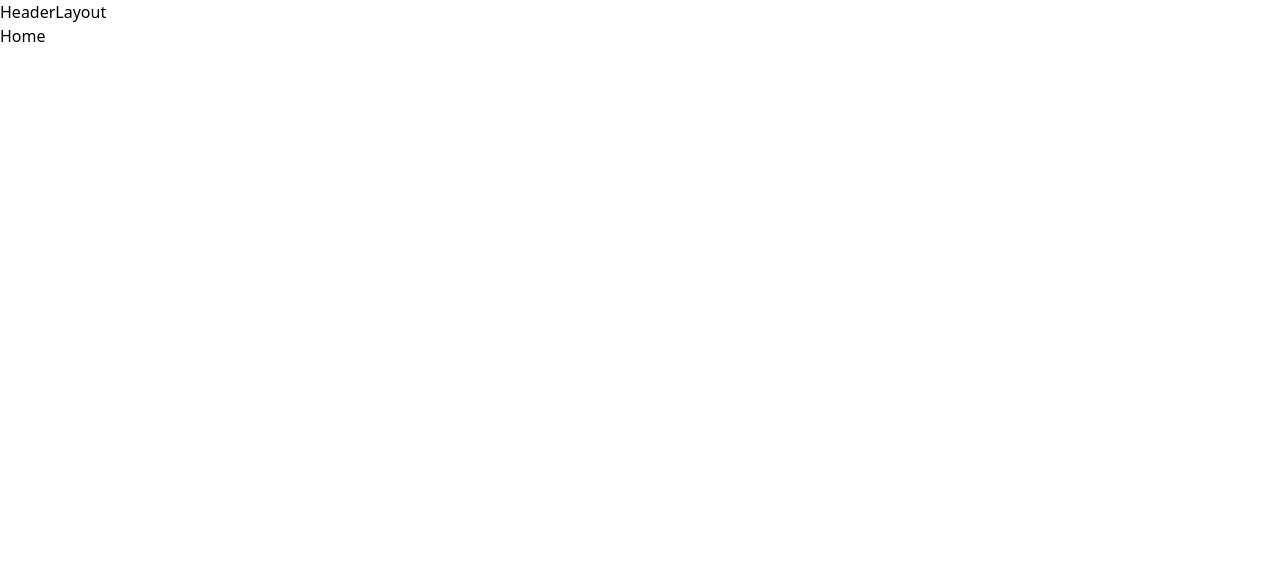
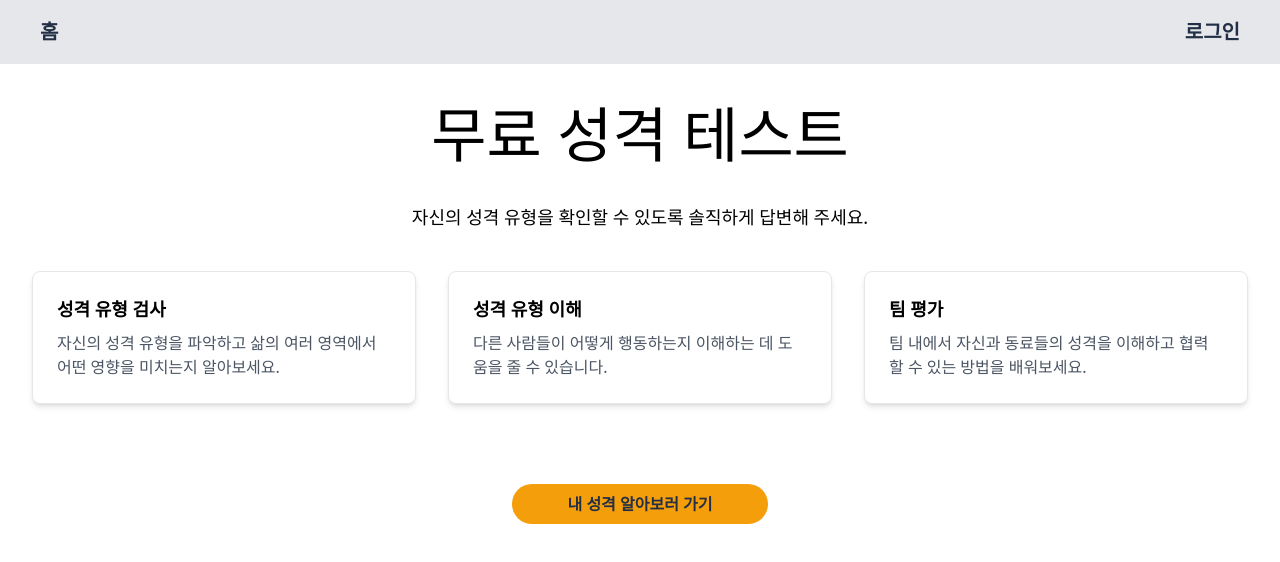
Before and after one commit to arendt9797/mbti-test, a React (Vite) app: page / in a window 1280 px wide. Shown: the top 562 px of the page. Built offline with nearby package versions, Linux system fonts and the light colour scheme.

Commit message:
feat: 홈페이지 구현

```diff
--- a/eslint.config.js
+++ b/eslint.config.js
@@ -33,6 +33,7 @@ export default [
         'warn',
         { allowConstantExport: true },
       ],
+      'react/prop-types': 'off',
     },
   },
 ]
--- a/src/components/HeaderLayout.jsx
+++ b/src/components/HeaderLayout.jsx
@@ -1,9 +1,13 @@
-import { Outlet } from 'react-router-dom';
+import { Link, Outlet } from 'react-router-dom';
+import ROUTER_URL from '../constants/routerURL';
 
 function HeaderLayout() {
   return (
     <>
-      <div>HeaderLayout</div>
+      <div className='bg-neutral h-16 flex justify-between items-center text-xl text-secondary font-bold px-10'>
+        <Link to={ROUTER_URL.HOME}>홈</Link>
+        <Link to={ROUTER_URL.SIGNIN}>로그인</Link>
+      </div>
       <Outlet />
     </>
   );
--- /dev/null
+++ b/src/components/HomeCard.jsx
@@ -0,0 +1,13 @@
+import Card from '../ui/Card'; // 🔹 공통 UI Card 가져오기
+
+function HomeCard({ title, description }) {
+  return (
+    <Card className="border border-gray-200 text-left">
+      {/* 기본 Card에 추가 스타일 적용 가능 */}
+      <h3 className="text-subTitle font-bold mb-2">{title}</h3>
+      <p className="text-gray-600">{description}</p>
+    </Card>
+  );
+}
+
+export default HomeCard;
--- /dev/null
+++ b/src/constants/routerURL.js
@@ -0,0 +1,10 @@
+const ROUTER_URL = {
+  HOME: '/',
+  PROFILE: '/profile',
+  TEST: '/test',
+  RESULTS: '/results',
+  SIGNIN: '/signin',
+  SIGNUP: '/signup',
+}
+
+export default ROUTER_URL
--- a/src/pages/Home.jsx
+++ b/src/pages/Home.jsx
@@ -1,5 +1,47 @@
-function Home() {
-    return <div>Home</div>;
-}
+import { Link } from 'react-router-dom';
+import ROUTER_URL from '../constants/routerURL.js';
+import HomeCard from '../components/HomeCard';
+
+const Home = () => {
+  const cardContents = [
+    {
+      title: '성격 유형 검사',
+      description:
+        '자신의 성격 유형을 파악하고 삶의 여러 영역에서 어떤 영향을 미치는지 알아보세요.',
+    },
+    {
+      title: '성격 유형 이해',
+      description:
+        '다른 사람들이 어떻게 행동하는지 이해하는 데 도움을 줄 수 있습니다.',
+    },
+    {
+      title: '팀 평가',
+      description:
+        '팀 내에서 자신과 동료들의 성격을 이해하고 협력할 수 있는 방법을 배워보세요.',
+    },
+  ];
+
+  return (
+    <div className="text-center">
+      <h1 className="text-6xl my-10">무료 성격 테스트</h1>
+      <p className="text-subTitle my-10">
+        자신의 성격 유형을 확인할 수 있도록 솔직하게 답변해 주세요.
+      </p>
+      <div className="flex justify-evenly">
+        {cardContents.map((content, i) => (
+          <HomeCard key={i} {...content} />
+        ))}
+      </div>
+      <Link to={ROUTER_URL.TEST}>
+        <div
+          className="m-auto mt-20 p-2 px-6 w-64 rounded-full bg-primary text-secondary font-semibold hover:bg-primaryHover"
+          onClick={() => {}}
+        >
+          내 성격 알아보러 가기
+        </div>
+      </Link>
+    </div>
+  );
+};
 
 export default Home;
--- /dev/null
+++ b/src/ui/Card.jsx
@@ -0,0 +1,9 @@
+function Card({ children, className }) {
+  return (
+    <div className={`bg-white shadow-md rounded-lg p-6 w-96 ${className}`}>
+      {children} {/* 내부 내용은 동적으로 변경 가능 */}
+    </div>
+  );
+}
+
+export default Card;
--- a/tailwind.config.js
+++ b/tailwind.config.js
@@ -2,7 +2,18 @@
 export default {
   content: ['./index.html', './src/**/*.{js,jsx,ts,tsx}'],
   theme: {
-    extend: {},
+    extend: {
+      fontSize: {
+        title: '1.5rem',
+        subTitle: '1.125rem',
+      },
+      colors: {
+        primary: '#F59E0B',
+        secondary: '#222f44',
+        neutral: '#E5E7EB',
+        primaryHover: '#f7b44a',
+      },
+    },
   },
   plugins: [],
 };
```
